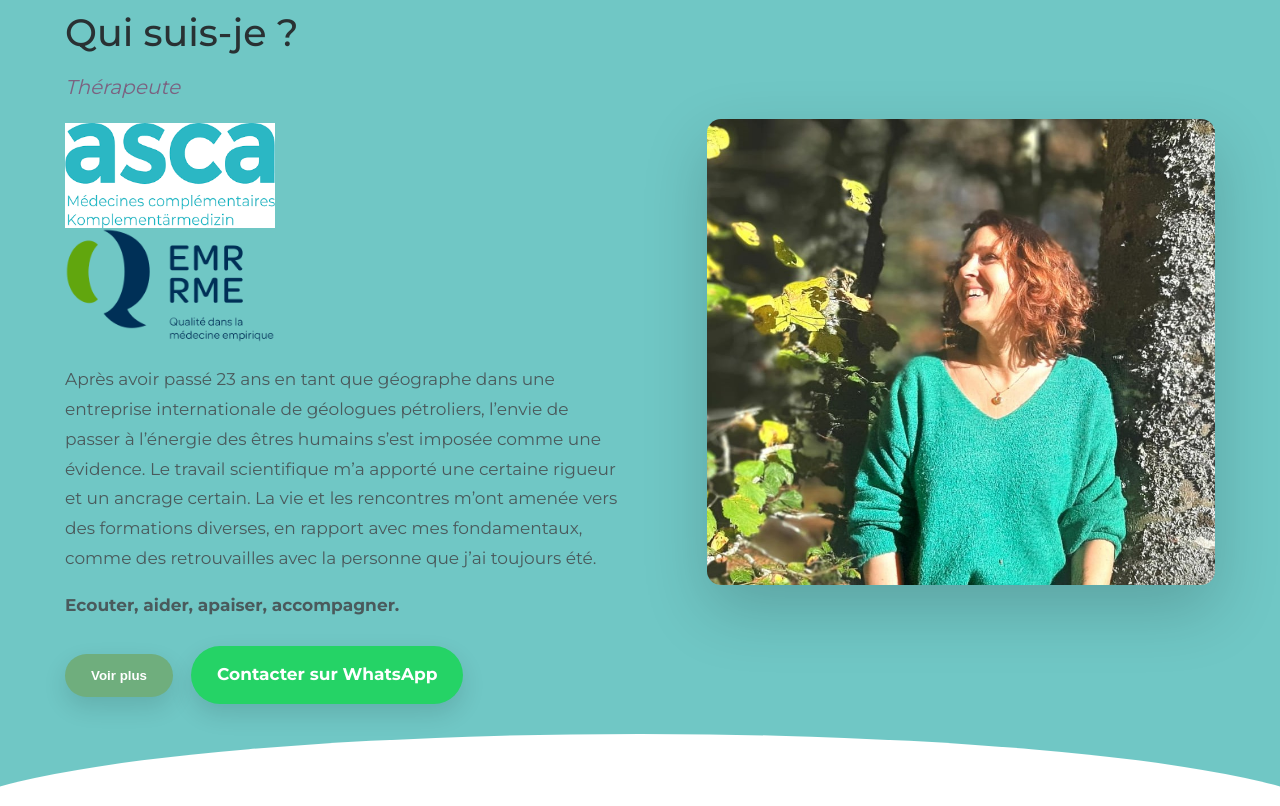
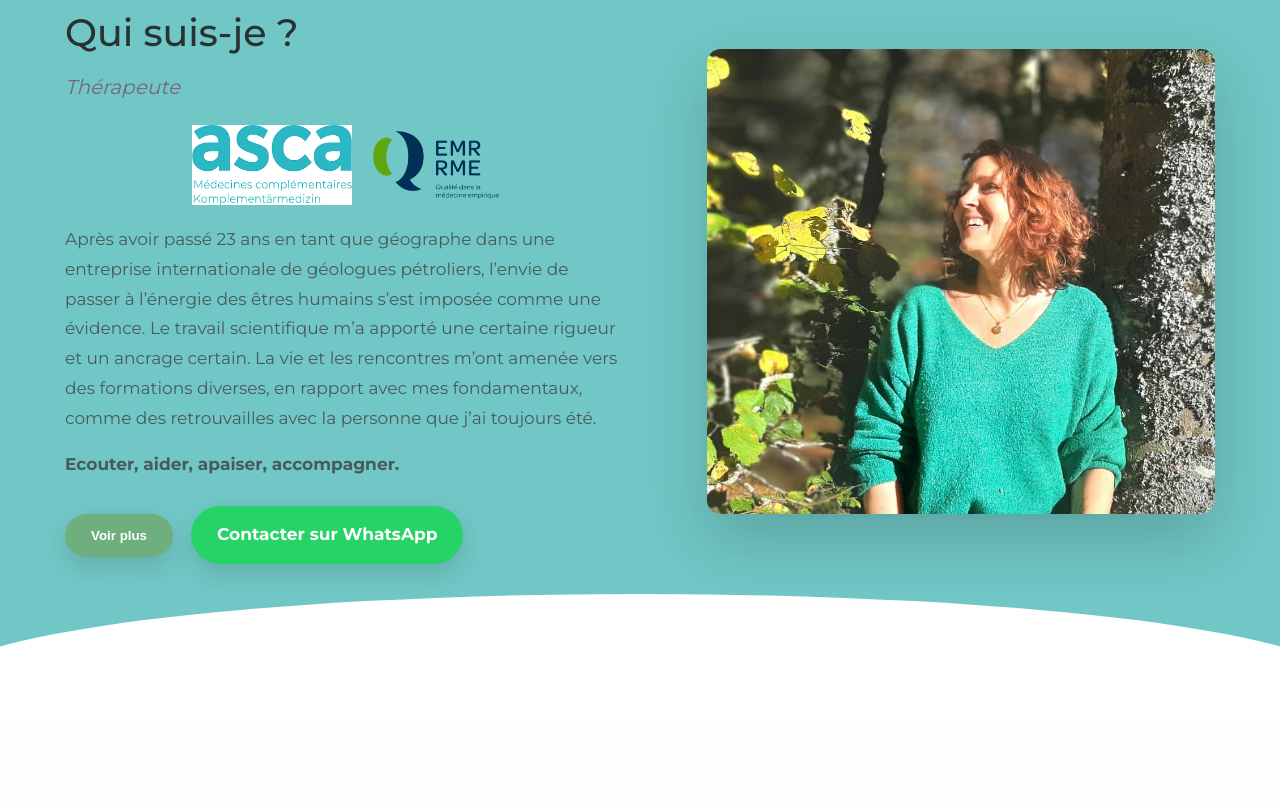
Before and after one commit to AnelKilic12/brige-terrehappy-site, a Next.js app: page / in a window 1280 px wide. Shown: the part 1980-2786 px from the top of the page. Built offline with nearby package versions, Linux system fonts and the light colour scheme.

Commit message:
Ajout lien adresse

```diff
--- a/src/components/AboutSection.jsx
+++ b/src/components/AboutSection.jsx
@@ -11,7 +11,8 @@ export default function AboutSection() {
           <h2>Qui suis-je ?</h2>
           <p className="about-role">Thérapeute</p>
           <div className="asca-badge">
-            <img src="/images/asca.png" alt="ASCA - Médecines complémentaires" /><img src="/images/logo_rme.png" alt="RME - Qualité dans la médecine empirique" />
+            <img src="/images/asca.png" alt="ASCA - Médecines complémentaires" />
+            <img src="/images/logo_rme.png" alt="RME - Qualité dans la médecine empirique" />
         </div>
 
           <p>
--- a/src/components/Footer.jsx
+++ b/src/components/Footer.jsx
@@ -18,7 +18,14 @@ export default function Footer() {
         <div className="footer-grid">
           <div>
             <h3>Informations supplémentaires</h3>
-            <p>8 bis Rue Baylon</p>
+            <h4>Ayni Concept</h4>
+            <a
+                    href="https://share.google/IeU7LVzqmFVKKXZXq"
+                    target="_blank"
+                    rel="noopener noreferrer"
+                  >
+                    8 bis Rue Baylon, 1227 Carouge
+                  </a>
             <p>1227 Carouge</p>
             <p>Email : brige.spirale@gmail.com</p>
             <p>Tel : 076 382 00 88</p>
--- a/src/pages/contact.jsx
+++ b/src/pages/contact.jsx
@@ -75,11 +75,9 @@ export default function Contact() {
                 <div className="lb-info-value">
                   Sur RDV :
                   <br />
-                  Mercredi 8h–18h
+                  Mercredi 8h–18h30
                   <br />
-                  Jeudi 10h–17h
-                  <br />
-                  Vendredi 10h–19h
+                  Jeudi 8h–18h30
                 </div>
               </div>
 
--- a/styles/globals.css
+++ b/styles/globals.css
@@ -1200,13 +1200,20 @@ main {
 }
 
 .asca-badge {
-  margin: 14px 0 22px;
-  max-width: 210px;
+  display: flex;
+  justify-content: center;
+  align-items: center;
+  gap: 20px;
+  margin: 20px 0;
+  flex-wrap: wrap;
 }
 
-.asca-badge img {
-  width: 100%;
-  display: block;
+.asca-badge img:first-child {
+  height: 80px;
+}
+
+.asca-badge img:last-child {
+  height: 70px;
 }
 
 .footer-bottom {
```
